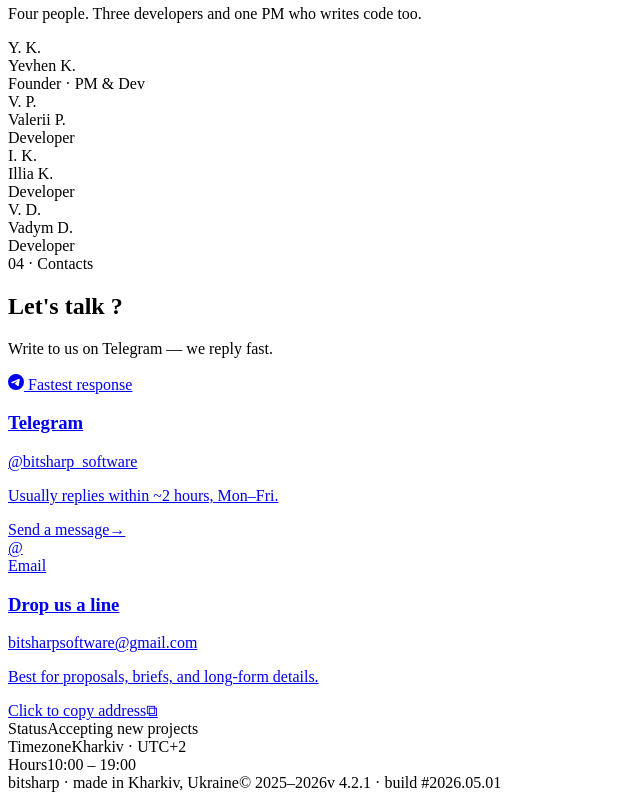
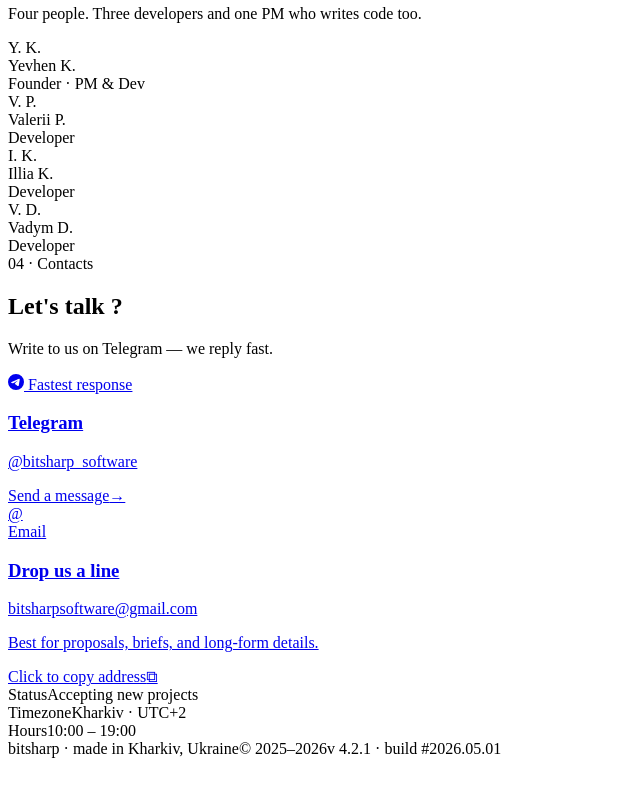
Before and after one commit to bit-sharp/bitsharp, a React (Vite) app: page / in a window 1280 px wide. Shown: the part 2363-3163 px from the top of the page, without its empty margins (0-640 px from the left). After the commit the page ends 3129 px from the top, so only its background shows below. Built offline with nearby package versions, Linux system fonts and the light colour scheme; the HTML template or start-up script is replaced by a standard one.

Commit message:
refactor: remove outdated response time note from contact section

```diff
--- a/src/components/Contact.jsx
+++ b/src/components/Contact.jsx
@@ -47,7 +47,6 @@
             <div className="cc-body">
               <h3 className="cc-title">Telegram</h3>
               <p className="cc-value">{TG_HANDLE}</p>
-              <p className="cc-note">Usually replies within ~2 hours, Mon–Fri.</p>
             </div>
             <div className="cc-foot">
               <span>Send a message</span>
```
